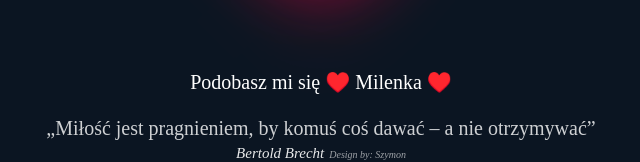
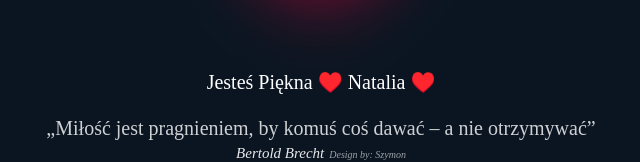
Before and after one commit to xcenqx/ily, a plain HTML site: page index.html in a window 1280 px wide. Shown: the part 480-642 px from the top of the page, without its empty margins (319-959 px from the left). Drawn offline with Linux system fonts and the light colour scheme.

Commit message:
Update index.html

```diff
--- a/index.html
+++ b/index.html
@@ -9,7 +9,7 @@
     <body>
             <div class="heart"></div>
             <div class="text">
-                Podobasz mi się ♥️ Milenka ♥️
+                Jesteś Piękna ♥️ Natalia ♥️
                 <br>
                 <br>
                  <q style="opacity:0.8; margin: 5px">Miłość jest pragnieniem,
```
